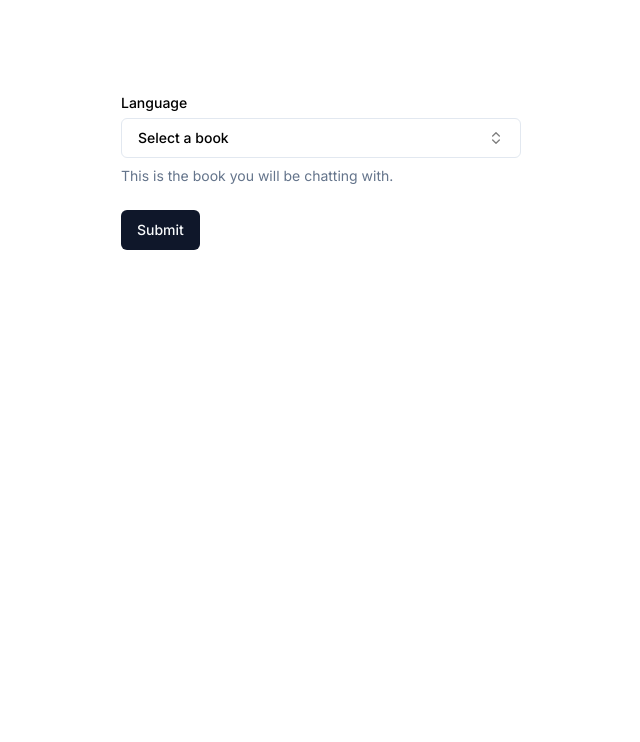
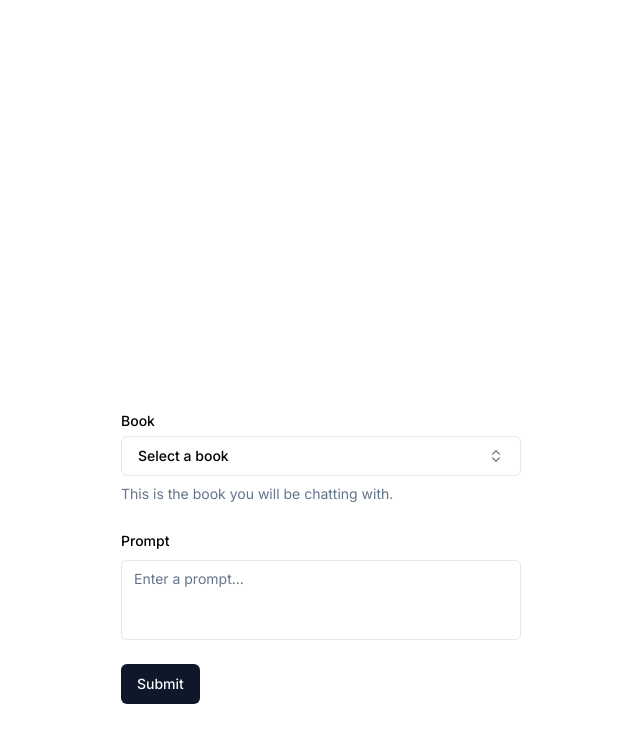
Before and after one commit to youngbloodcyb/gutenberg, a Next.js app: page / in a window 1280 px wide. Shown: the top 742 px of the page, without its empty margins (319-959 px from the left). Built offline with nearby package versions, Linux system fonts and the light colour scheme.

Commit message:
feat: add form elements

```diff
--- /dev/null
+++ b/app/(chat)/chat-messages.tsx
@@ -0,0 +1,26 @@
+import { Message } from "ai";
+import { useRef } from "react";
+
+export default function ChatMessages({ messages }: { messages: Message[] }) {
+  const messagesEndRef = useRef<HTMLDivElement | null>(null);
+  return (
+    <div className="flex flex-grow flex-col justify-end overflow-y-scroll rounded-lg p-6">
+      {messages.map((msg, index) => (
+        <div
+          key={index}
+          className={`${
+            msg.role === "assistant" ? "text-green-300" : "text-blue-300"
+          } slide-in-bottom message-glow my-2 flex rounded border p-3 shadow-md transition-shadow duration-200 hover:shadow-lg`}
+        >
+          <div className="flex items-center rounded-tl-lg p-2">
+            {msg.role === "assistant" ? "🤖" : "🧑‍💻"}
+          </div>
+          <div className="ml-2 flex items-center text-gray-200">
+            {msg.content}
+          </div>
+        </div>
+      ))}
+      <div ref={messagesEndRef} />
+    </div>
+  );
+}
--- a/app/(chat)/chat.tsx
+++ b/app/(chat)/chat.tsx
@@ -1,4 +1,7 @@
 "use client";
+
+import ChatMessages from "./chat-messages";
+import { useChat, Message } from "ai/react";
 
 import { zodResolver } from "@hookform/resolvers/zod";
 import { Check, ChevronsUpDown } from "lucide-react";
@@ -8,6 +11,7 @@ import { books } from "@/lib/books";
 
 import { cn } from "@/lib/utils";
 import { Button } from "@/components/ui/button";
+import { Textarea } from "@/components/ui/textarea";
 import {
   Command,
   CommandEmpty,
@@ -34,9 +38,14 @@ const FormSchema = z.object({
   book: z.string({
     required_error: "Please select a book.",
   }),
+  prompt: z.string().nonempty({
+    message: "Please enter a prompt.",
+  }),
 });
 
 export function Chat() {
+  const { messages, input, handleInputChange, handleSubmit } = useChat();
+
   const form = useForm<z.infer<typeof FormSchema>>({
     resolver: zodResolver(FormSchema),
   });
@@ -46,6 +55,8 @@ export function Chat() {
   }
 
   return (
+    <>
+      <ChatMessages messages={messages} />
       <Form {...form}>
         <form onSubmit={form.handleSubmit(onSubmit)} className="space-y-6">
           <FormField
@@ -53,7 +64,7 @@ export function Chat() {
             name="book"
             render={({ field }) => (
               <FormItem className="flex flex-col">
-              <FormLabel>Language</FormLabel>
+                <FormLabel>Book</FormLabel>
                 <Popover>
                   <PopoverTrigger asChild>
                     <FormControl>
@@ -108,8 +119,29 @@ export function Chat() {
               </FormItem>
             )}
           />
+          <FormField
+            control={form.control}
+            name="prompt"
+            render={({ field }) => (
+              <FormItem>
+                <FormLabel>Prompt</FormLabel>
+                <FormControl>
+                  <Textarea
+                    className="resize-none"
+                    placeholder="Enter a prompt..."
+                    {...field}
+                  />
+                </FormControl>
+                <FormDescription className="sr-only">
+                  Enter your prompt to chat with the books.
+                </FormDescription>
+                <FormMessage />
+              </FormItem>
+            )}
+          />
           <Button type="submit">Submit</Button>
         </form>
       </Form>
+    </>
   );
 }
--- /dev/null
+++ b/components/ui/textarea.tsx
@@ -0,0 +1,24 @@
+import * as React from "react"
+
+import { cn } from "@/lib/utils"
+
+export interface TextareaProps
+  extends React.TextareaHTMLAttributes<HTMLTextAreaElement> {}
+
+const Textarea = React.forwardRef<HTMLTextAreaElement, TextareaProps>(
+  ({ className, ...props }, ref) => {
+    return (
+      <textarea
+        className={cn(
+          "flex min-h-[80px] w-full rounded-md border border-slate-200 bg-white px-3 py-2 text-sm ring-offset-white placeholder:text-slate-500 focus-visible:outline-none focus-visible:ring-2 focus-visible:ring-slate-950 focus-visible:ring-offset-2 disabled:cursor-not-allowed disabled:opacity-50 dark:border-slate-800 dark:bg-slate-950 dark:ring-offset-slate-950 dark:placeholder:text-slate-400 dark:focus-visible:ring-slate-300",
+          className
+        )}
+        ref={ref}
+        {...props}
+      />
+    )
+  }
+)
+Textarea.displayName = "Textarea"
+
+export { Textarea }
--- a/package.json
+++ b/package.json
@@ -14,6 +14,7 @@
     "@radix-ui/react-popover": "^1.0.7",
     "@radix-ui/react-select": "^2.0.0",
     "@radix-ui/react-slot": "^1.0.2",
+    "ai": "^2.2.29",
     "class-variance-authority": "^0.7.0",
     "clsx": "^2.0.0",
     "cmdk": "^0.2.0",
```
Also changed, not shown: 1 other file (tests, documents, lock files or other folders). Lines whose indentation alone changed are shown as unchanged.
